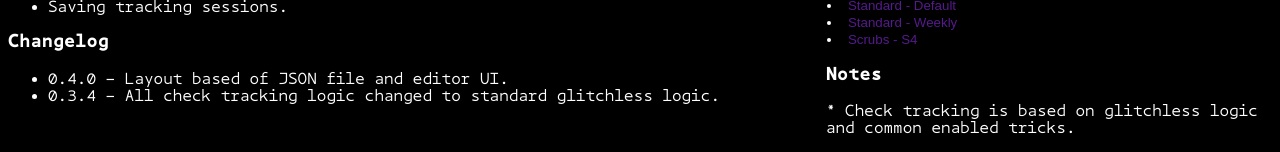
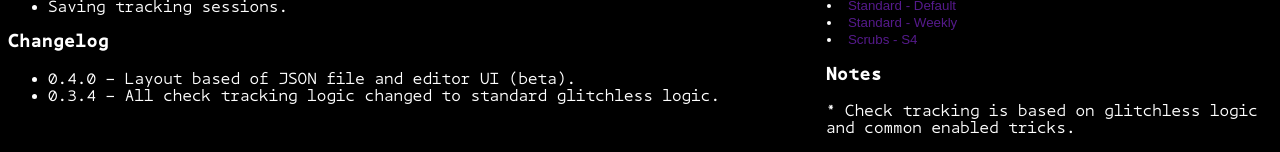
Before and after one commit to wafo/hashfrog_tracker, a React (Create React App) app: page / in a window 1280 px wide. Shown: the part 305-457 px from the top of the page. Built offline with nearby package versions, Linux system fonts and the light colour scheme.

Commit message:
fix: welcome

```diff
--- a/src/scenes/Welcome/Welcome.js
+++ b/src/scenes/Welcome/Welcome.js
@@ -25,7 +25,7 @@ const Welcome = () => {
         </ul>
         <h3>Changelog</h3>
         <ul>
-          <li>0.4.0 - Layout based of JSON file and editor UI.</li>
+          <li>0.4.0 - Layout based of JSON file and editor UI (beta).</li>
           <li>0.3.4 - All check tracking logic changed to standard glitchless logic.</li>
         </ul>
         <div style={{ margin: "3rem 0" }} />
```
